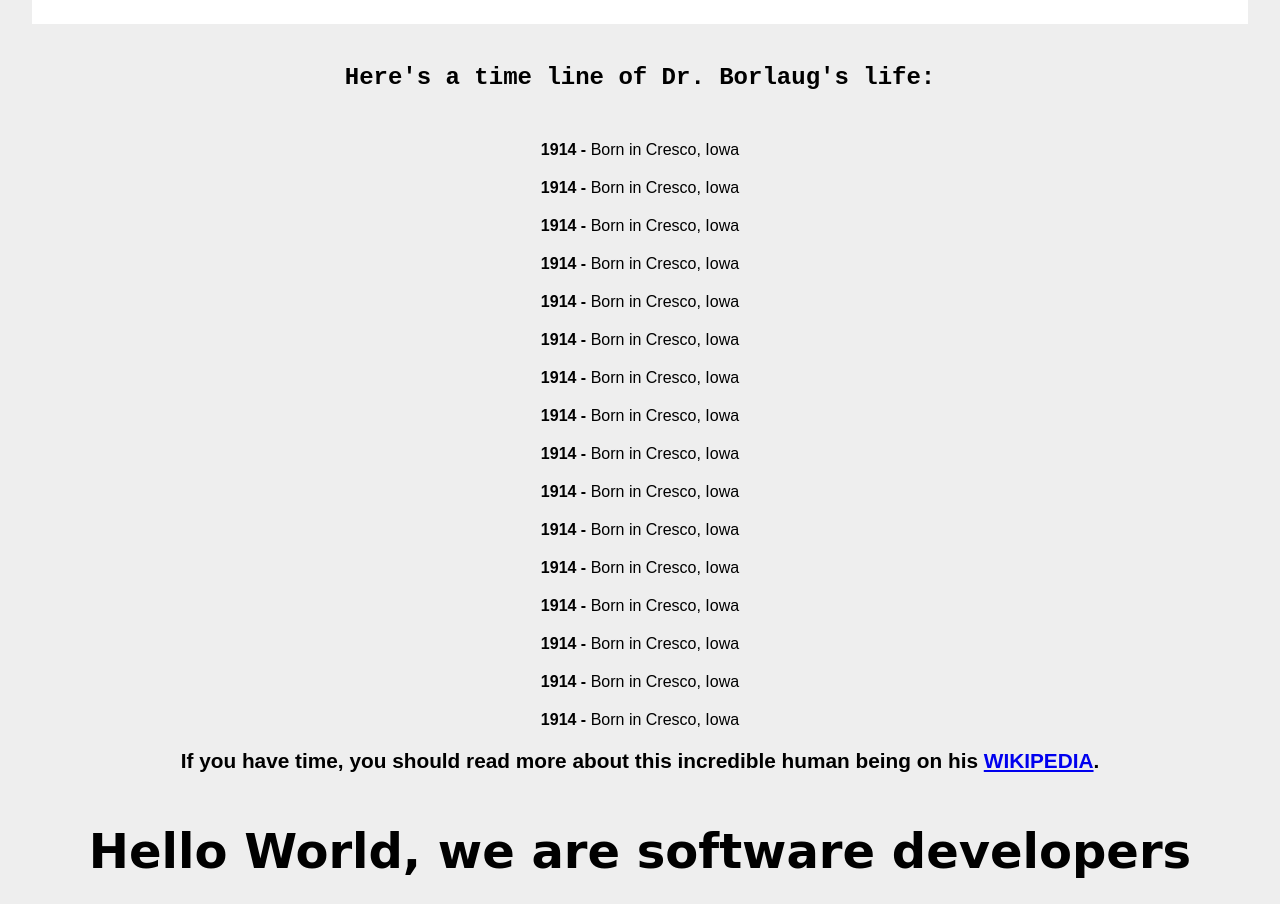
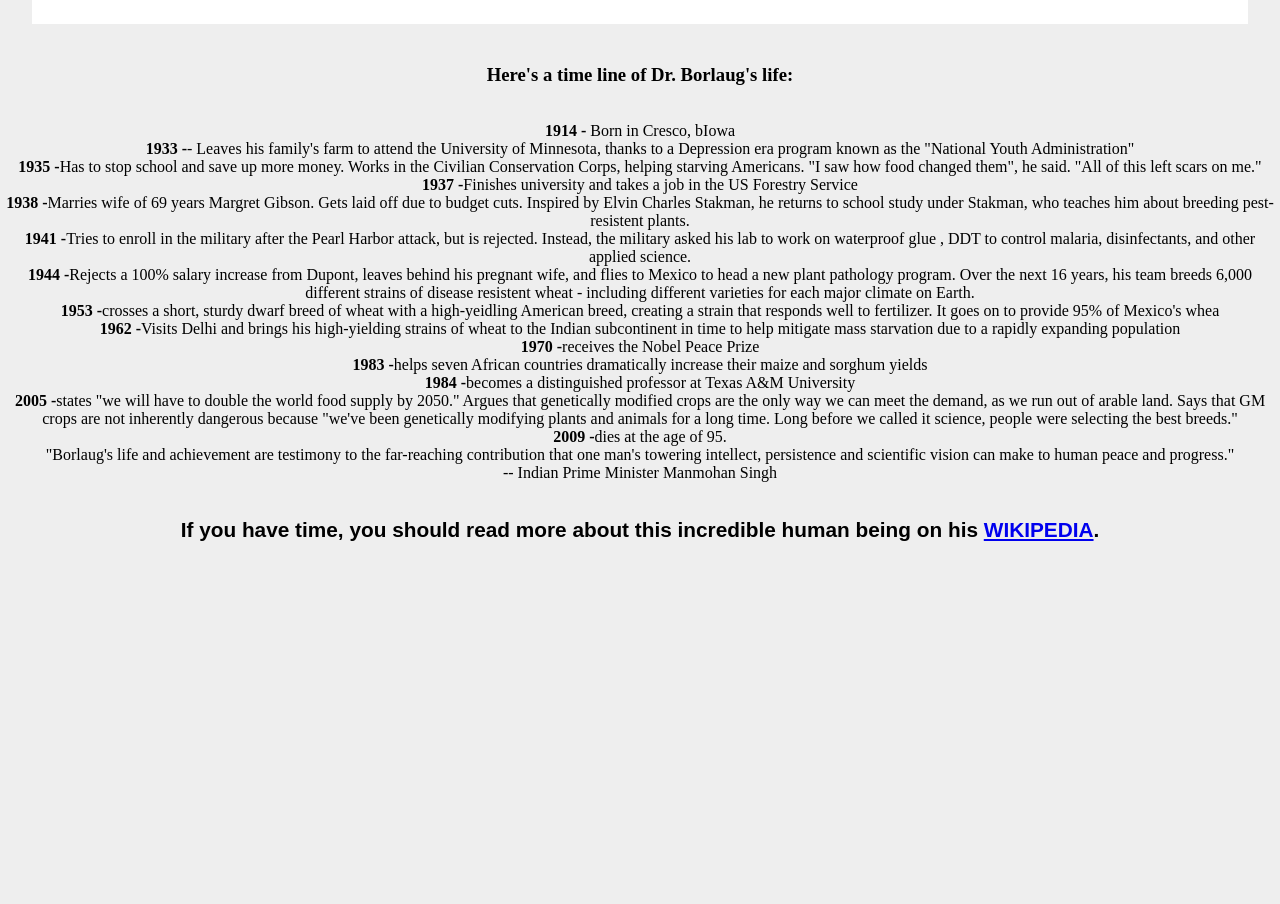
Before and after one commit to Dev-SESUGH/simeon-george, a plain HTML site: page index.html in a window 1280 px wide. Shown: the part 820-1724 px from the top of the page. After the commit the page ends 1412 px from the top, so only its background shows below. Drawn offline with Linux system fonts and the light colour scheme; a web font is replaced by a local one.

Commit message:
Update index.html
I have edited the website on the missing parts.

```diff
--- a/index.html
+++ b/index.html
@@ -1,5 +1,6 @@
 <!DOCTYPE html>
 <html lang="en">
+
 <head>
   <meta charset="UTF-8" />
   <meta http-equiv="X-UA-Compatible" content="IE=edge" />
@@ -7,16 +8,14 @@
   <link rel="stylesheet" href="./style.css" />
   <title>Tribute-page</title>
 </head>
+
 <body>
   <main id="main">
     <h1 id="header-text">Dr. Norman Borlaug</h1>
     <p>The man who saved a billion lives</p>
 
     <div id="card">
-        <img
-          src="./tribute-page-main-image.jpg"
-          alt="tribute image of dr norman"
-        />
+      <img src="./tribute-page-main-image.jpg" alt="tribute image of dr norman" />
 
       <p>
         Dr. Norman Borlaug, third from the left, trains biologists in Mexico
@@ -24,48 +23,78 @@
       </p>
     </div>
 
-      <section>
-        <div id="main-content">
+    <section id="tribute-info">
+      <div>
         <h3>Here's a time line of Dr. Borlaug's life:</h3>
       </div>
+      <br />
+      <br />
 
-        <div id="write-up">
+      <div>
         <ul>
-            <li><span>1914 -</span> Born in Cresco, Iowa</li>
-            <li><span>1914 -</span> Born in Cresco, Iowa</li>
-            <li><span>1914 -</span> Born in Cresco, Iowa</li>
-            <li><span>1914 -</span> Born in Cresco, Iowa</li>
-            <li><span>1914 -</span> Born in Cresco, Iowa</li>
-            <li><span>1914 -</span> Born in Cresco, Iowa</li>
-            <li><span>1914 -</span> Born in Cresco, Iowa</li>
-            <li><span>1914 -</span> Born in Cresco, Iowa</li>
-            <li><span>1914 -</span> Born in Cresco, Iowa</li>
-            <li><span>1914 -</span> Born in Cresco, Iowa</li>
-            <li><span>1914 -</span> Born in Cresco, Iowa</li>
-            <li><span>1914 -</span> Born in Cresco, Iowa</li>
-            <li><span>1914 -</span> Born in Cresco, Iowa</li>
-            <li><span>1914 -</span> Born in Cresco, Iowa</li>
-            <li><span>1914 -</span> Born in Cresco, Iowa</li>
-            <li><span>1914 -</span> Born in Cresco, Iowa</li>
+          <li><span>1914 -</span> Born in Cresco, bIowa</li>
+          <li><span>1933 -</span>- Leaves his family's
+            farm to attend the University of Minnesota,
+            thanks to a Depression era program known as the
+            "National Youth Administration"</li>
+          <li><span>1935 -</span>Has to stop school and save up more money.
+            Works in the Civilian Conservation Corps, helping starving Americans.
+            "I saw how food changed them", he said. "All of this left scars on me."</li>
+          <li><span>1937 -</span>Finishes university and takes a job in the US Forestry Service</li>
+          <li><span>1938 -</span>Marries wife of 69 years Margret Gibson.
+            Gets laid off due to budget cuts.
+            Inspired by Elvin Charles Stakman, he returns to school study
+            under Stakman, who teaches him about breeding pest-resistent plants.</li>
+          <li><span>1941 -</span>Tries to enroll in the military after the Pearl Harbor attack, but is rejected.
+            Instead, the military asked his lab to work on waterproof glue
+            , DDT to control malaria, disinfectants, and other applied science.</li>
+          <li><span>1944 -</span>Rejects a 100% salary increase from Dupont,
+            leaves behind his pregnant wife, and flies to Mexico to head a new plant pathology program.
+            Over the next 16 years,
+            his team breeds 6,000 different strains of disease resistent wheat
+            - including different varieties for each major climate on Earth.</li>
+          <li><span>1953 -</span>crosses a short, sturdy dwarf breed of wheat
+            with a high-yeidling American breed,
+            creating a strain that responds well to fertilizer.
+            It goes on to provide 95% of Mexico's whea</li>
+          <li><span>1962 -</span>Visits Delhi and brings his high-yielding strains
+            of wheat to the Indian subcontinent
+            in time to help mitigate mass starvation due to a rapidly expanding population</li>
+          <li><span>1970 -</span>receives the Nobel Peace Prize</li>
+          <li><span>1983 -</span>helps seven African countries dramatically
+            increase their maize and sorghum yields</li>
+          <li><span>1984 -</span>becomes a distinguished professor at Texas A&M University</li>
+          <li><span>2005 -</span>states "we will have to double the world food supply
+            by 2050." Argues that genetically modified crops are the only way we can meet
+            the demand, as we run out of arable land. Says that GM crops are not inherently
+            dangerous because "we've been genetically modifying plants and animals for a long time.
+            Long before we called it science, people were selecting the best breeds."</li>
+          <li><span>2009 -</span>dies at the age of 95.</li>
+
         </ul>
+        <p>
+          "Borlaug's life and achievement are testimony to the far-reaching contribution
+          that one man's towering intellect, persistence and scientific vision can make
+          to human peace and progress."
+
+
+        <p></p>-- Indian Prime Minister Manmohan Singh
+        </p>
+        </p>
       </div>
-
+      <br />
+      <br />
       <div>
         <p id="last-word">
           If you have time, you should read more about this incredible human
           being on his
-            <a
-              href="https://en.wikipedia.org/wiki/Norman_Borlaug"
-              target="_blank"
-              rel="noopener noreferrer"
-              >WIKIPEDIA</a
-            >.
+          <a href="https://en.wikipedia.org/wiki/Norman_Borlaug" target="_blank"
+            rel="noopener noreferrer">WIKIPEDIA</a>.
         </p>
       </div>
     </section>
-      <p>
-      <h1>Hello World, we are software developers</h1>
-      </p>
+
   </main>
 </body>
+
 </html>
```
Lines whose indentation alone changed are shown as unchanged.
